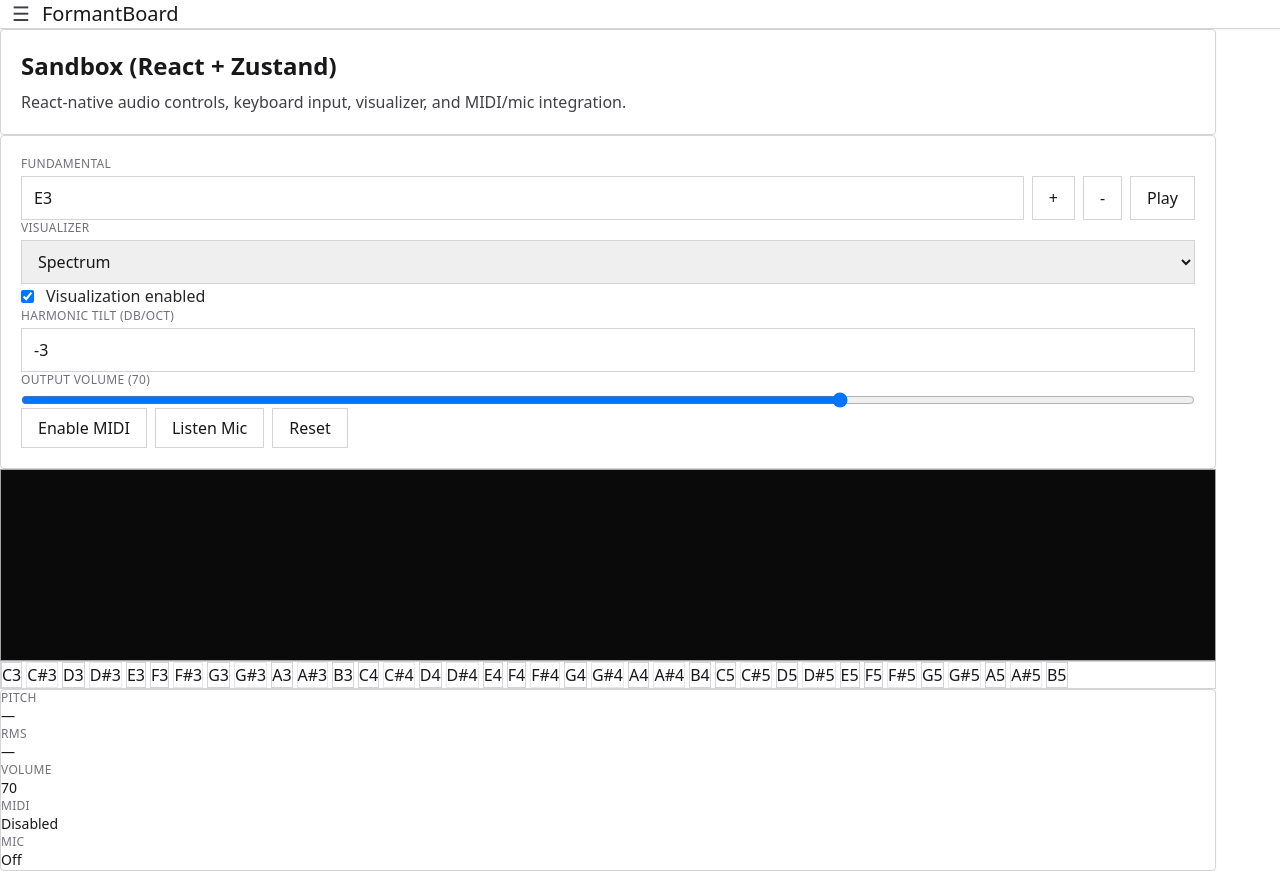
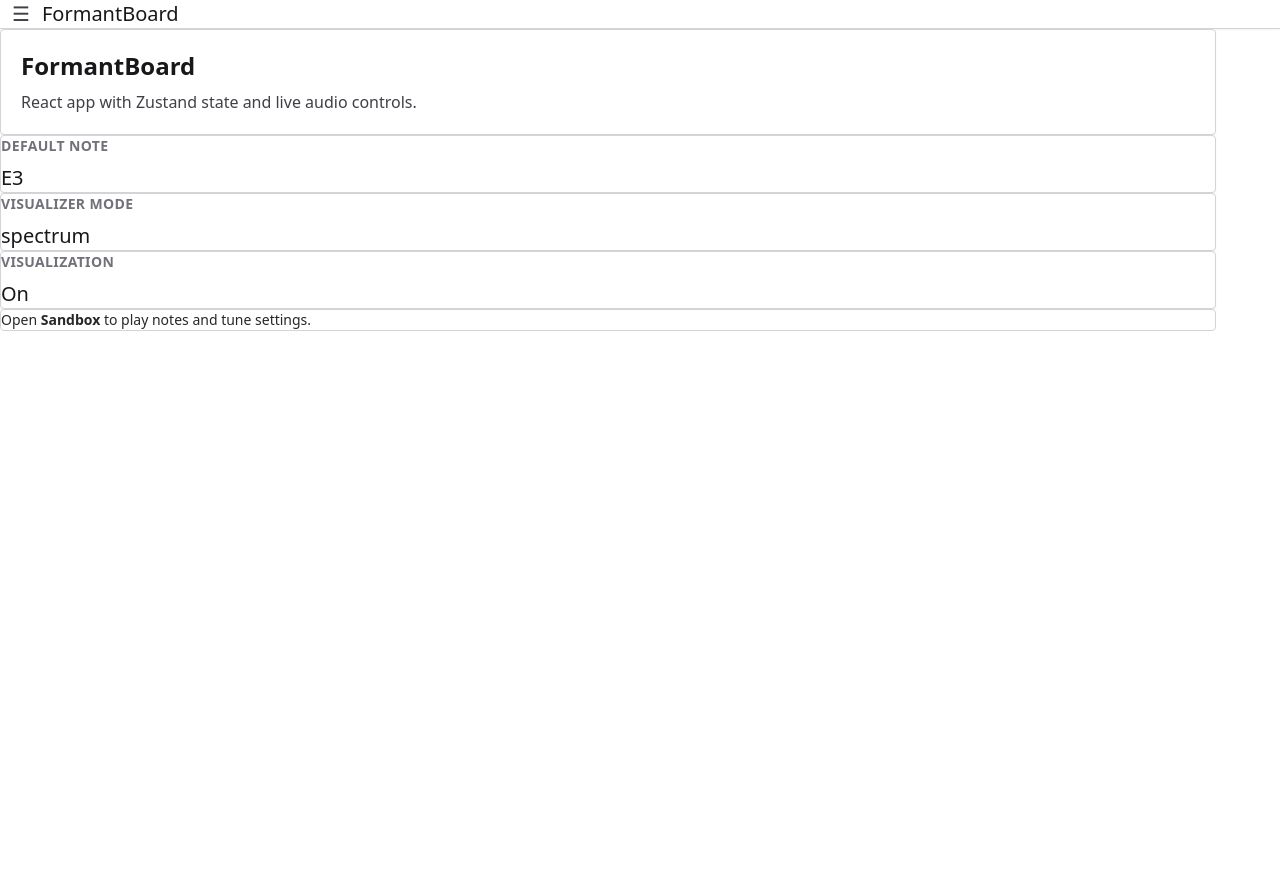
Before and after one commit to dkellerman/formantboard, a React (Vite) app: page / in a window 1280 px wide. Before the commit this address led to /sandbox. After the commit the page ends 800 px from the top, so only its background shows below. Built offline with nearby package versions, Linux system fonts and the light colour scheme.

Commit message:
Revert "fix: land directly on working synth screen"
This reverts commit d4aeb2420d605f9c1f475b04da5083d736f618e0.

```diff
--- a/src/main.tsx
+++ b/src/main.tsx
@@ -3,6 +3,7 @@ import { createRoot } from 'react-dom/client';
 import { Navigate, RouterProvider, createBrowserRouter } from 'react-router-dom';
 import './tailwind.css';
 import { AppShell } from './react/layout/AppShell';
+import { HomePage } from './react/pages/HomePage';
 import { NotFoundPage } from './react/pages/NotFoundPage';
 import { SandboxPage } from './react/pages/SandboxPage';
 
@@ -11,7 +12,7 @@ const router = createBrowserRouter([
     path: '/',
     element: <AppShell />,
     children: [
-      { index: true, element: <Navigate to="/sandbox" replace /> },
+      { index: true, element: <HomePage /> },
       { path: 'sandbox', element: <SandboxPage /> },
       { path: 'index.html', element: <Navigate to="/" replace /> },
       { path: '*', element: <NotFoundPage /> },
--- a/src/react/layout/AppShell.tsx
+++ b/src/react/layout/AppShell.tsx
@@ -36,7 +36,7 @@ export function AppShell() {
           ☰
         </button>
         <h1 className="m-0 text-xl font-medium tracking-tight">
-          <NavLink className="text-zinc-900 no-underline hover:underline" to="/sandbox">
+          <NavLink className="text-zinc-900 no-underline hover:underline" to="/">
             FormantBoard
           </NavLink>
         </h1>
@@ -46,7 +46,7 @@ export function AppShell() {
         <>
           <aside className={asideClass}>
             <nav className="mt-14 flex flex-col gap-4 text-xl">
-              <NavLink className={navLinkClass} to="/sandbox">
+              <NavLink className={navLinkClass} to="/">
                 Home
               </NavLink>
               <NavLink className={navLinkClass} to="/sandbox">
```
